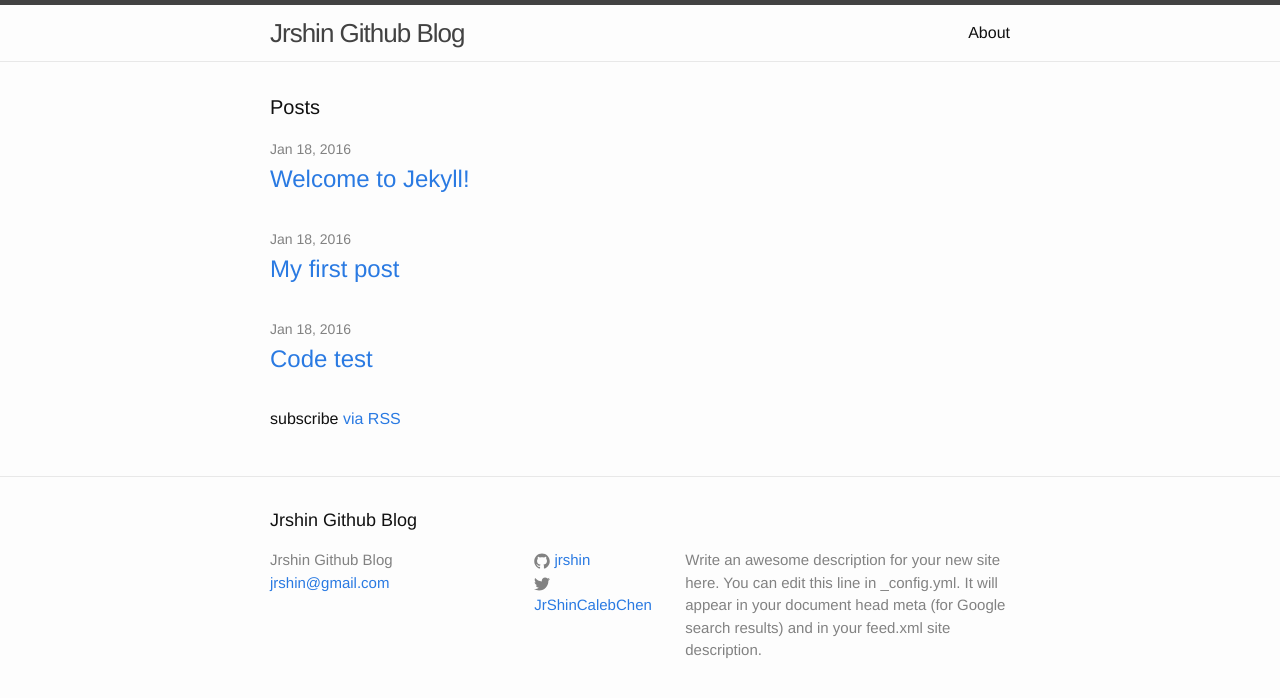
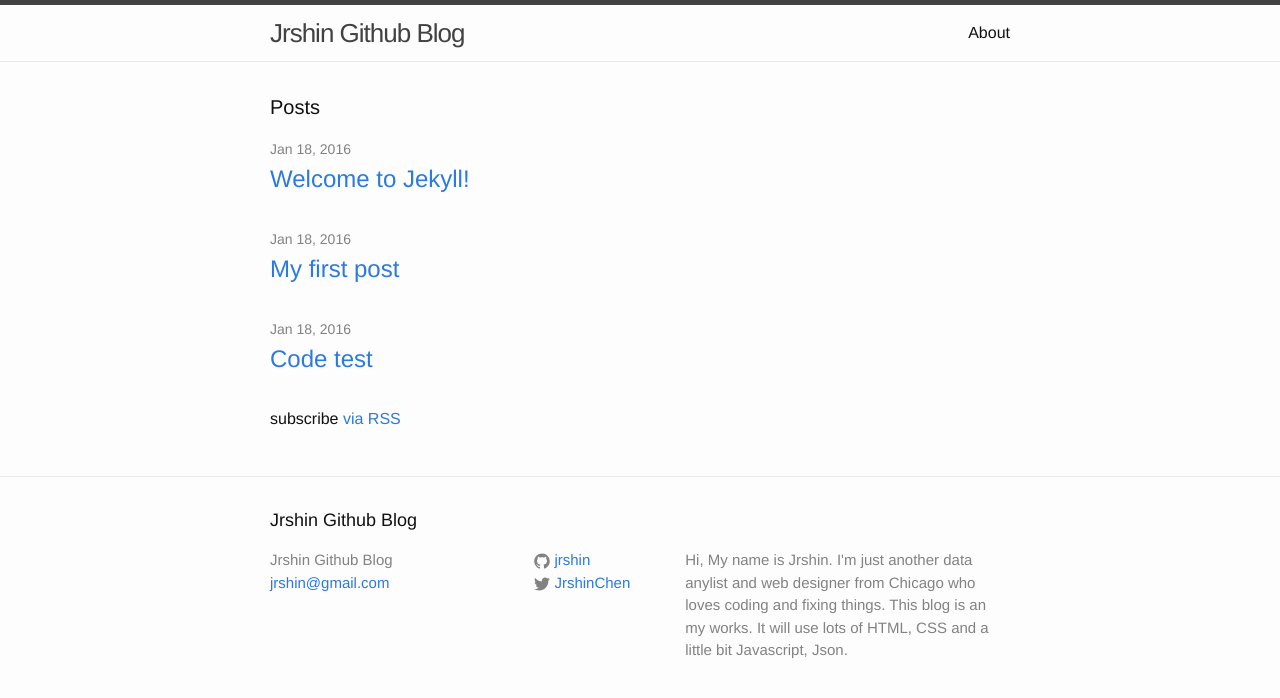
Before and after one commit to jrshin/jrshin.github.io, a Jekyll site: the page built from index.html, in a window 1280 px wide. Shown: the top 698 px of the page. Built offline with Jekyll 4.4.1, drawn with Linux system fonts in a browser that asks for light colours.

Commit message:
Description added

```diff
--- a/_config.yml
+++ b/_config.yml
@@ -9,12 +9,13 @@
 title: Jrshin Github Blog
 email: jrshin@gmail.com
 description: > # this means to ignore newlines until "baseurl:"
-  Write an awesome description for your new site here. You can edit this
-  line in _config.yml. It will appear in your document head meta (for
-  Google search results) and in your feed.xml site description.
+  Hi, My name is Jrshin. I'm just another data anylist and web designer
+  from Chicago who loves coding and fixing things.
+  This blog is an my works. It will use lots of HTML, CSS and a little bit
+  Javascript, Json.
 baseurl: "" # the subpath of your site, e.g. /blog
 url: "http://jrshin.github.io/" # the base hostname & protocol for your site
-twitter_username: JrShinCalebChen
+twitter_username: JrshinChen
 github_username:  jrshin
 
 # Build settings
```
